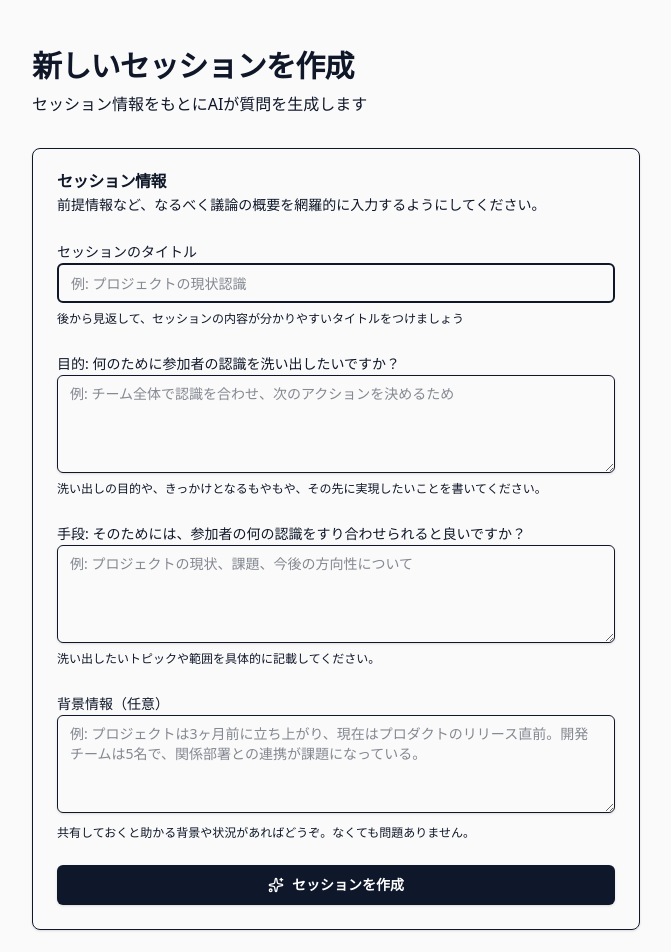
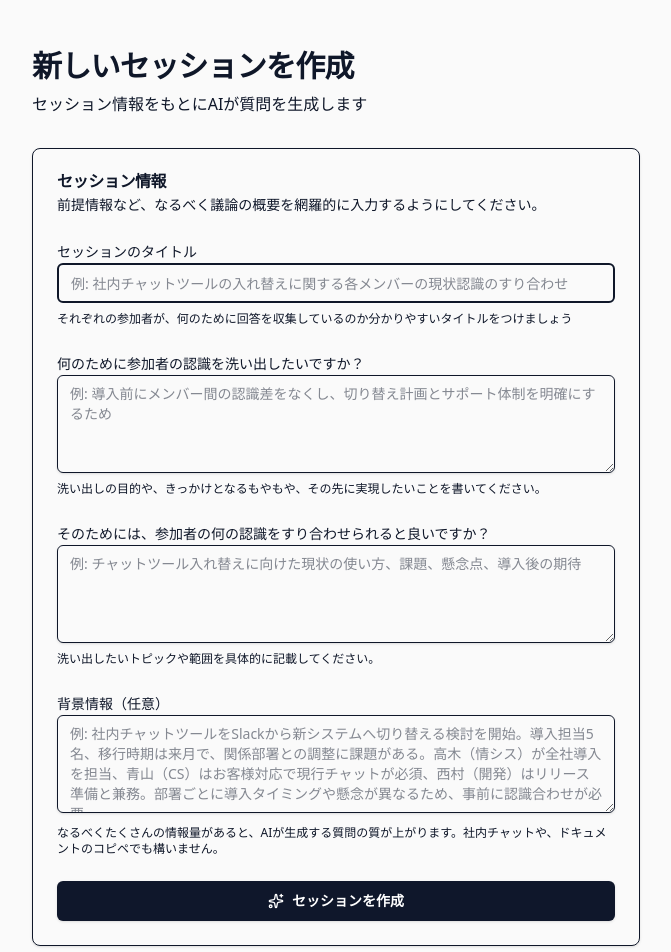
Before and after one commit to blu3mo/cartographer, a Next.js app: page /sessions/new in a window 1280 px wide. Shown: the top 952 px of the page, without its empty margins (304-975 px from the left). Built offline with nearby package versions, Linux system fonts and the light colour scheme.

Commit message:
セッション作成フォームの文言を調整

```diff
--- a/app/sessions/new/page.tsx
+++ b/app/sessions/new/page.tsx
@@ -173,10 +173,10 @@ function NewSessionContent() {
                   value={title}
                   onChange={(e) => setTitle(e.target.value)}
                   required
-                  placeholder="例: プロジェクトの現状認識"
+                  placeholder="例: 社内チャットツールの入れ替えに関する各メンバーの現状認識のすり合わせ"
                 />
                 <p className="text-xs text-muted-foreground">
-                  後から見返して、セッションの内容が分かりやすいタイトルをつけましょう
+                  それぞれの参加者が、何のために回答を収集しているのか分かりやすいタイトルをつけましょう
                 </p>
               </div>
 
@@ -185,7 +185,7 @@ function NewSessionContent() {
                   htmlFor="recognitionPurpose"
                   className="text-sm font-medium"
                 >
-                  目的: 何のために参加者の認識を洗い出したいですか？
+                  何のために参加者の認識を洗い出したいですか？
                 </label>
                 <textarea
                   id="recognitionPurpose"
@@ -194,7 +194,7 @@ function NewSessionContent() {
                   required
                   rows={4}
                   className="flex w-full rounded-md border border-input bg-transparent px-3 py-2 text-sm shadow-sm placeholder:text-muted-foreground focus-visible:outline-none focus-visible:ring-1 focus-visible:ring-ring disabled:cursor-not-allowed disabled:opacity-50 resize-y"
-                  placeholder="例: チーム全体で認識を合わせ、次のアクションを決めるため"
+                  placeholder="例: 導入前にメンバー間の認識差をなくし、切り替え計画とサポート体制を明確にするため"
                 />
                 <p className="text-xs text-muted-foreground">
                   洗い出しの目的や、きっかけとなるもやもや、その先に実現したいことを書いてください。
@@ -206,7 +206,7 @@ function NewSessionContent() {
                   htmlFor="recognitionFocus"
                   className="text-sm font-medium"
                 >
-                  手段: そのためには、参加者の何の認識をすり合わせられると良いですか？
+                  そのためには、参加者の何の認識をすり合わせられると良いですか？
                 </label>
                 <textarea
                   id="recognitionFocus"
@@ -215,7 +215,7 @@ function NewSessionContent() {
                   required
                   rows={4}
                   className="flex w-full rounded-md border border-input bg-transparent px-3 py-2 text-sm shadow-sm placeholder:text-muted-foreground focus-visible:outline-none focus-visible:ring-1 focus-visible:ring-ring disabled:cursor-not-allowed disabled:opacity-50 resize-y"
-                  placeholder="例: プロジェクトの現状、課題、今後の方向性について"
+                  placeholder="例: チャットツール入れ替えに向けた現状の使い方、課題、懸念点、導入後の期待"
                 />
                 <p className="text-xs text-muted-foreground">
                   洗い出したいトピックや範囲を具体的に記載してください。
@@ -232,10 +232,10 @@ function NewSessionContent() {
                   onChange={(e) => setBackgroundInfo(e.target.value)}
                   rows={4}
                   className="flex w-full rounded-md border border-input bg-transparent px-3 py-2 text-sm shadow-sm placeholder:text-muted-foreground focus-visible:outline-none focus-visible:ring-1 focus-visible:ring-ring disabled:cursor-not-allowed disabled:opacity-50 resize-y"
-                  placeholder="例: プロジェクトは3ヶ月前に立ち上がり、現在はプロダクトのリリース直前。開発チームは5名で、関係部署との連携が課題になっている。"
+                  placeholder="例: 社内チャットツールをSlackから新システムへ切り替える検討を開始。導入担当5名、移行時期は来月で、関係部署との調整に課題がある。高木（情シス）が全社導入を担当、青山（CS）はお客様対応で現行チャットが必須、西村（開発）はリリース準備と兼務。部署ごとに導入タイミングや懸念が異なるため、事前に認識合わせが必要..."
                 />
                 <p className="text-xs text-muted-foreground">
-                  共有しておくと助かる背景や状況があればどうぞ。なくても問題ありません。
+                  なるべくたくさんの情報量があると、AIが生成する質問の質が上がります。社内チャットや、ドキュメントのコピペでも構いません。
                 </p>
               </div>
 
```
